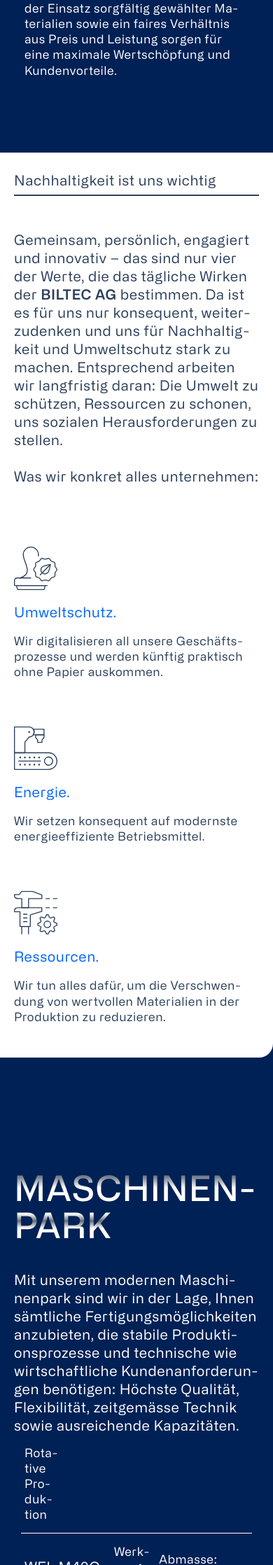
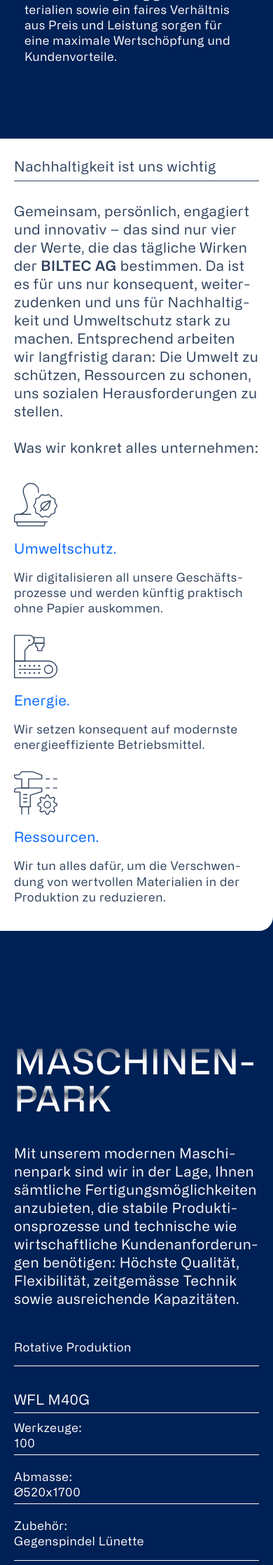
Before and after one commit to timbukflow/biltecag, a PHP site: page /unternehmen in a window 390 px wide. Shown: the part 3128-5364 px from the top of the page at 70% size. Run offline with PHP 8.4, Linux system fonts and the light colour scheme.

Commit message:
resp done

```diff
--- a/en/contact.php
+++ b/en/contact.php
@@ -139,7 +139,7 @@
         </div>
     </section>
 
-    <div class="mainsubnav">
+    <div class="mainsubnav mainsubnavcontact">
         <!-- Contact - Intro -->
         <div class="subtext subcontact fadein">
             <p>
@@ -184,7 +184,7 @@
             </div>
         </div>
     </div>
-    <div class="mainsubnav">
+    <div class="mainsubnav mainsubnavcontact">
         <!-- Contact - Miodrag Kostic -->
         <div class="subnav subcontact fadein">
             <div class="subnavimg">
--- a/kontakt.php
+++ b/kontakt.php
@@ -138,7 +138,7 @@
         </div>
     </section>
 
-    <div class="mainsubnav">
+    <div class="mainsubnav mainsubnavcontact">
         <!-- Kontakt - Intro -->
         <div class="subtext subcontact fadein">
             <p>
@@ -183,7 +183,7 @@
             </div>
         </div>
     </div>
-    <div class="mainsubnav">
+    <div class="mainsubnav mainsubnavcontact">
         <!-- Kontakt - Miodrag Kostic -->
         <div class="subnav subcontact fadein">
             <div class="subnavimg">
--- a/main.css
+++ b/main.css
@@ -61,7 +61,7 @@ h1, h2, h3, h4, p, a, li, button {
   font-size: var(--fonttext);
   color: white;
   letter-spacing: 0.5px;
-  line-height: 1.5;
+  line-height: 1.4;
   text-decoration: none;
   list-style: none;
   -webkit-font-smoothing: antialiased;
@@ -107,11 +107,11 @@ h3.headline {
 }
 
 .subtitle {
-  margin: 0 auto 90px;
+  margin: 0 auto 60px;
   max-width: var(--grid);
 }
 .subtitle h2 {
-  border-bottom: 2px solid var(--fontcolor);
+  border-bottom: 1px solid var(--fontcolor);
   padding-bottom: 7px;
 
 }.subtitle h2.white {
@@ -570,6 +570,9 @@ img {
   flex-basis: 20%;
   margin: 10px 0;
 }
+p.mpLtitle {
+  flex-basis: 100%;
+}
 
 /*----------------------------------
   Kontakt
@@ -794,6 +797,9 @@ footer li a {
 @media (max-width: 1220px) {
   /* Subnav */
   .subnavimg {height: 250px;}
+  .subnavcontent {padding: 5px 40px 40px;}
+  .subnavcontent h2 {margin-bottom: 0;}
+  .subnavcontent p {margin: 20px 0 0;}
   /* Product */
   .prosubnavimg {height: auto;}
   .prosubnavimg img {width: 150%;}
@@ -803,9 +809,6 @@ footer li a {
   /* Nav */
   nav {padding: 20px 20px;}
 
-  /* font */
-  h1, h2, h3, h4, p, a, li, button {line-height: 1.4;}
-
   /* grid */
   .main {padding: 0 50px;}
 
@@ -814,6 +817,9 @@ footer li a {
   .subtitle {margin: 0 auto;}
   .iconC {margin-top: 30px; margin-bottom: 50px;}
   .nprod h3 {margin: 10px 0;}
+
+  /* datenschutz */
+  .datenschutz h3, .datenschutz p {width: 100%;}
 
   /* Footer */
   .footercont div.footerfirst {flex-basis: 70%;}
@@ -864,6 +870,19 @@ footer li a {
   .prosubnav button.right {right: auto;}
   .numbers.nresp {padding: 0; margin-bottom: 0;}
 
+  /* maschinenpark */
+  .mpC {margin: 60px auto;}
+
+  /* mainsubnavcontact */
+  .mainsubnavcontact {flex-direction: column;}
+  .mainsubnavcontact .subnavimg {height: 450px;}
+  .mainsubnavcontact {margin: 30px 0;}
+  #ansprechpersonen {margin-bottom: 60px;}
+
+  /* contact */
+  .contact {flex-direction: column; gap: 30px; margin-bottom: 0;}
+  .contact h2 {margin: 0; padding-bottom: 5px;}
+
   /* Nav */
   nav {padding: 15px 20px 20px;}
   .burger-icon, .submenu {display: block;}
@@ -888,7 +907,7 @@ footer li a {
 
   /* White */
   .gridC {flex-direction: column; gap: 20px; margin-bottom: 20px;}
-  .subtitle {margin: 0 auto 50px;}
+  .subtitle {margin: 0 auto 30px;}
   .iconC {margin-bottom: 0;}
   .iconC img {width: 62px; height: 62px;}
 
@@ -906,6 +925,15 @@ footer li a {
 
   /* subpage */
   .imgdesc {margin: 50px 0 90px 0;}
+
+  /* maschinenpark */
+  .mpList {padding: 5px 0;}
+  .mpList h3 {flex-basis: 100%; border-bottom: 1px solid; padding-bottom: 5px; padding-top: 30px;}
+  .mpList p {flex-basis: 33%;}
+  p.mpLtitle, .mpList h3.mt {flex-basis: 100%;}
+
+  /* mainsubnavcontact */
+  .mainsubnavcontact {margin: 30px 0; gap: 30px; padding: 0 20px;}
 
   /* Footer */
   .footercont {flex-direction: column; margin: 0 15px 15px;}
@@ -949,9 +977,12 @@ footer li a {
   .teaserBtn button {margin-bottom: 15px;}
   .teaser {padding-bottom: 0px;}
   .imgC {border-radius: 80px 0 20px 0;}
-  picture, img {width: 140%;}
+  picture, img {width: 140%; justify-content: center;}
   .description {padding: 0 5px;}
   .description p {margin-left: 0;}
+  .mainwhite h3 {margin: 15px 0 0;}
+  .gridC {gap: 10px; margin-bottom: 10px;}
+  .iconC {margin: 0;}
 
   /* Subnav */
   .subnavcontent { padding: 15px 25px 40px;}
@@ -966,6 +997,17 @@ footer li a {
   .proC {margin-bottom: 0;}
   .proC picture {width: 100%;}
   .proC picture img {width: 100%;}
+  .proC h3, .proC p {padding: 0 20px;}
+
+  /* maschinenpark */
+  .mpC {margin: 30px auto; padding: 0 20px;}
+  .mpList {padding: 5px 0;}
+  .mpList p {flex-basis: 100%; border-bottom: 1px solid; padding-bottom: 5px;}
+  .mpList p:last-child {border-bottom: none; padding-bottom: 0px;}
+
+  /* mainsubnavcontact */
+  .mainsubnavcontact .subnavimg {height: auto;}
+  .subtext {padding-right: 0;}
 
   /* footer */
   .footernav {flex-direction: column; gap: 20px;}
--- a/unternehmen.php
+++ b/unternehmen.php
@@ -193,7 +193,7 @@
     <!-- Maschinenpark Liste Rotativ -->
     <div class="mpC">
         <div class="mpList fadein">
-            <p>Rotative Produktion</p>
+            <p class="mpLtitle">Rotative Produktion</p>
         </div>
         <div class="mpList fadein">
             <h3>WFL M40G</h3>
@@ -226,7 +226,7 @@
     <!-- Maschinenpark Liste Kubisch -->
     <div class="mpC">
         <div class="mpList fadein">
-            <p>Kubische Produktion</p>
+            <p class="mpLtitle">Kubische Produktion</p>
         </div>
         <div class="mpList fadein">
             <h3>Makino a81nx</h3>
@@ -255,7 +255,7 @@
     <!-- Maschinenpark Liste Messtechnik -->
     <div class="mpC">
         <div class="mpList fadein">
-            <p>Messtechnik</p>
+            <p class="mpLtitle">Messtechnik</p>
         </div>
         <div class="mpList fadein">
             <h3 class="mt">Mitutoyo Crystal Apex S-9168</h3>
@@ -273,7 +273,7 @@
         </h2>
     </div>
 
-    <div class="mainsubnav">
+    <div class="mainsubnav mainsubnavcontact">
         <!-- Kontakt - Intro -->
         <div class="subtext subcontact fadein">
             <p>
@@ -318,7 +318,7 @@
             </div>
         </div>
     </div>
-    <div class="mainsubnav">
+    <div class="mainsubnav mainsubnavcontact">
         <!-- Kontakt - Miodrag Kostic -->
         <div class="subnav subcontact fadein">
             <div class="subnavimg">
```
Also changed, not shown: en/company.php (+5 -5 lines).
